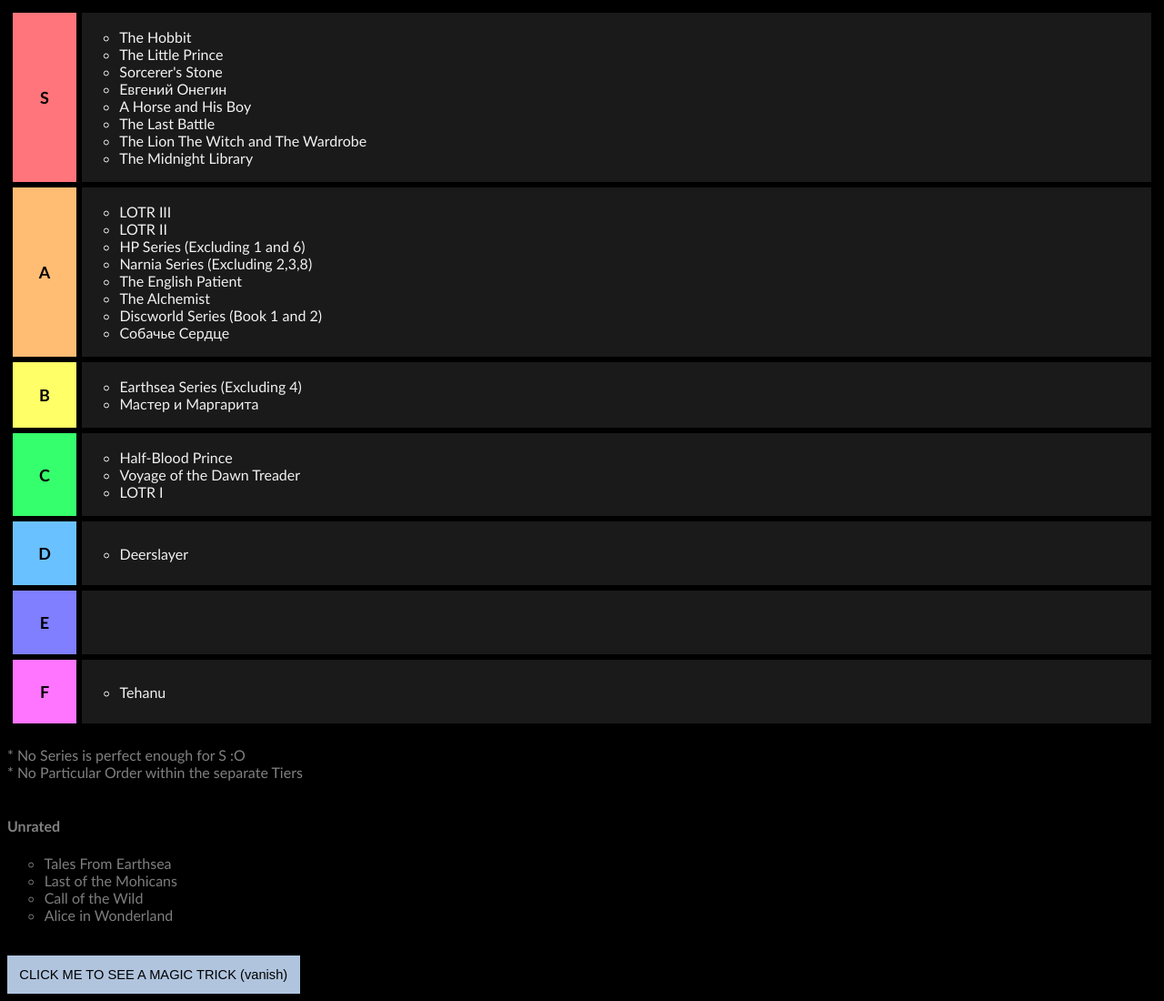
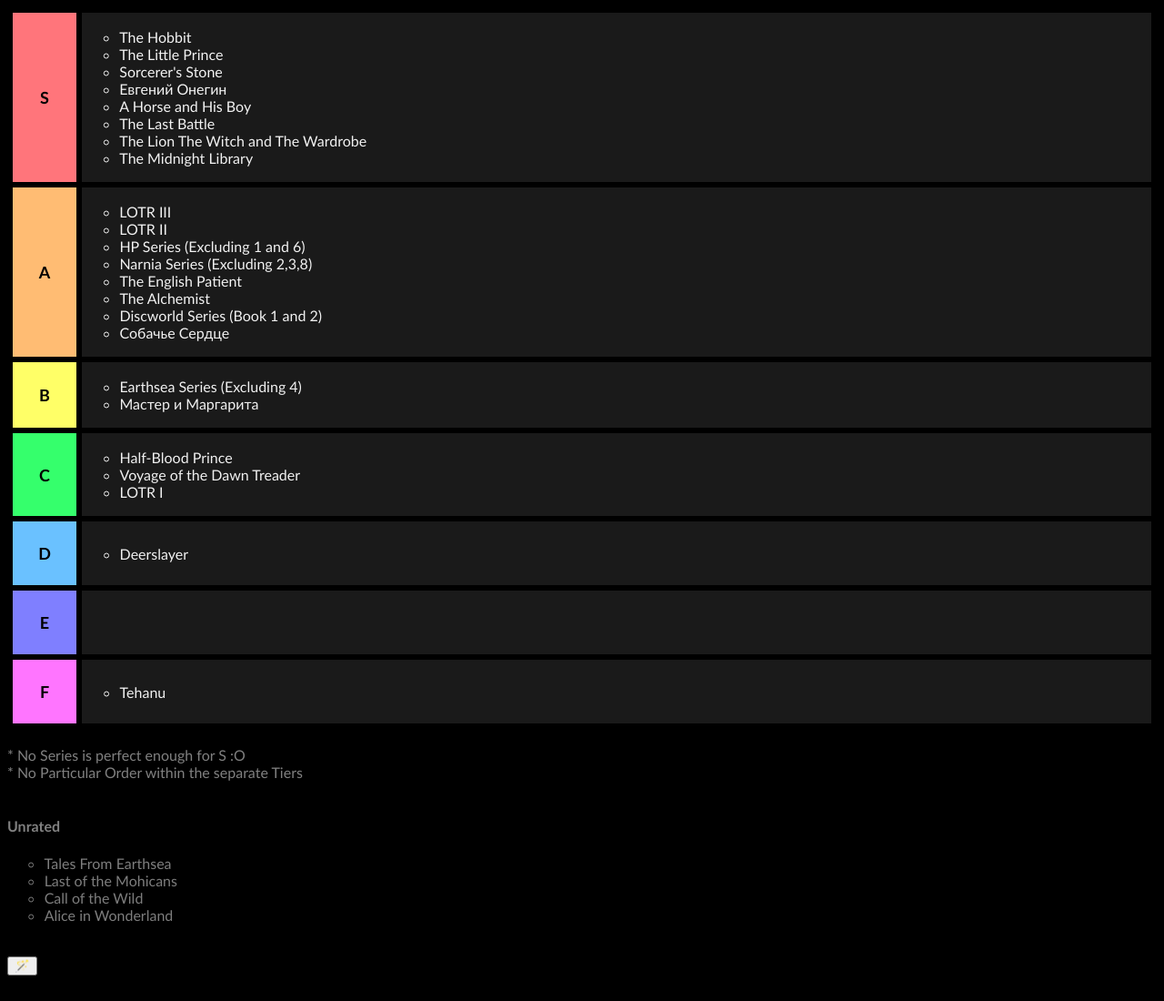
Before and after one commit to ms-luc/ms-luc.github.io, a plain HTML site: page Vignettes/TierList/TierList.html in a window 1280 px wide. Shown: the whole page at 91% size. Drawn offline with nearby package versions, Linux system fonts and the light colour scheme.

Commit message:
added reload button

```diff
--- a/Vignettes/TierList/TierList.html
+++ b/Vignettes/TierList/TierList.html
@@ -87,7 +87,9 @@
 
     <br>
 
-    <button id="vanish" class="vanish" onclick="ToIndex()">CLICK ME TO SEE A MAGIC TRICK (vanish)</button>
+    <div id="navbar" class = "navbar">
+        <button class="button-2" role="button" onclick="ToIndex()">🪄</button>
+    </div>
 
     <script src="https://cdnjs.cloudflare.com/ajax/libs/animejs/2.0.2/anime.min.js"></script>
     <script type="text/javascript" src="./TierList.js"></script>
--- a/style.css
+++ b/style.css
@@ -1,13 +1,40 @@
-html{
+html {
     background-color: lightgray;
 }
-html, body {
+
+html,
+body {
     margin: 0;
     height: 100%;
 }
+
+body {
+    display: block;
+    align-items: stretch;
+}
+
 #myCanvas {
-    width:100%;
-    height:99%;
-    top:0px;
+    width: 100%;
+    height: 94%;
+    top: 0px;
     background-color: whitesmoke;
 }
+
+.navbar {
+    /* text-align: center; */
+}
+
+.button-2 {
+    background-color: rgba(51, 51, 51, 0.05);
+    border-radius: 8px;
+    border-width: 0;
+    color: #333333;
+    cursor: pointer;
+    font-family: "Haas Grot Text R Web", "Helvetica Neue", Helvetica, Arial, sans-serif;
+    font-size: 25px;
+    font-weight: 500;
+    line-height: 20px;
+    margin: 10pt;
+    padding: 10px 12px;
+    text-align: center;
+}
```
Also changed, not shown: index.html (+6 -0 lines), script.js (+6 -1 lines).
